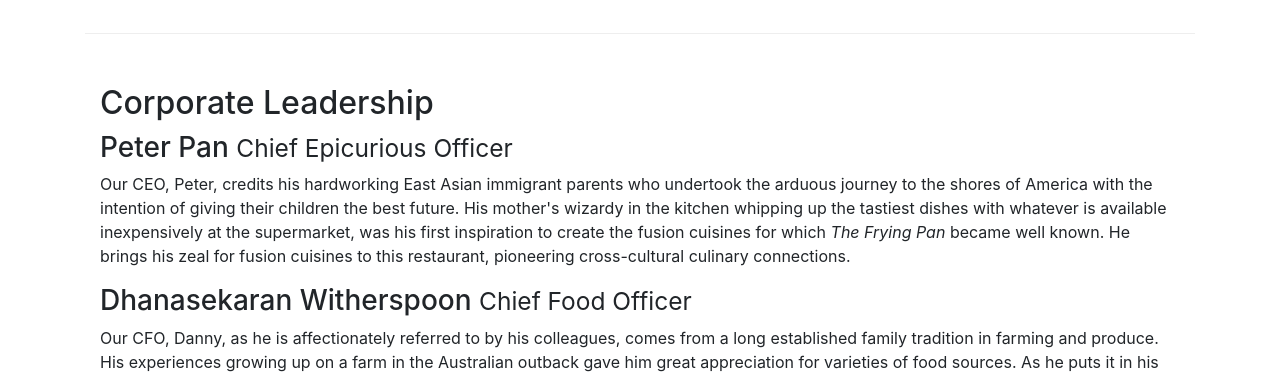
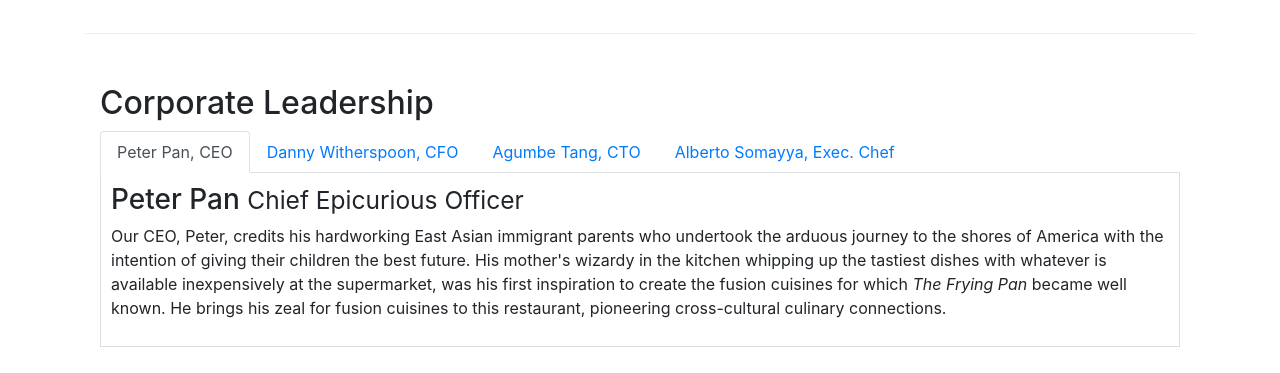
Before and after one commit to Shorjail/bootstrap4, a plain HTML site: page aboutus.html in a window 1280 px wide. Shown: the part 940-1313 px from the top of the page. Drawn offline with nearby package versions, Linux system fonts and the light colour scheme.

Commit message:
Navigation Tabs

```diff
--- a/aboutus.html
+++ b/aboutus.html
@@ -120,14 +120,51 @@
         <div class="row row-content">
             <div class="col-12 ">
                 <h2>Corporate Leadership</h2>
+
+                <ul class="nav nav-tabs">
+
+                    <li class="nav-item">
+                        <a class="nav-link active" href="#peter"
+                        role="tab" data-toggle="tab">Peter Pan, CEO</a>
+                    </li>
+                    <li class="nav-item">
+                        <a class="nav-link " href="#danny"
+                        role="tab" data-toggle="tab">Danny Witherspoon, CFO</a>
+                    </li>
+                    <li class="nav-item">
+                        <a class="nav-link " href="#agumbe"
+                        role="tab" data-toggle="tab">Agumbe Tang, CTO</a>
+                    </li>
+                    <li class="nav-item">
+                        <a class="nav-link " href="#alberto"
+                        role="tab" data-toggle="tab">Alberto Somayya, Exec. Chef</a>
+                    </li>
+
+                </ul>
+                <div class="tab-content">
+
+                    <div id="peter" role="tabpanel" class="tab-pane fade show active">
                         <h3>Peter Pan <small>Chief Epicurious Officer</small></h3>
                     <p class="d-none d-sm-block">Our CEO, Peter, credits his hardworking East Asian immigrant parents who undertook the arduous journey to the shores of America with the intention of giving their children the best future. His mother's wizardy in the kitchen whipping up the tastiest dishes with whatever is available inexpensively at the supermarket, was his first inspiration to create the fusion cuisines for which <em>The Frying Pan</em> became well known. He brings his zeal for fusion cuisines to this restaurant, pioneering cross-cultural culinary connections.</p>
+                    </div>
+                    <div id="danny" role="tabpanel" class="tab-pane fade  ">
                         <h3>Dhanasekaran Witherspoon <small>Chief Food Officer</small></h3>
                     <p class="d-none d-sm-block">Our CFO, Danny, as he is affectionately referred to by his colleagues, comes from a long established family tradition in farming and produce. His experiences growing up on a farm in the Australian outback gave him great appreciation for varieties of food sources. As he puts it in his own words, <em>Everything that runs, wins, and everything that stays, pays!</em></p>
+                    </div>
+                    <div id="agumbe" role="tabpanel" class="tab-pane fade  ">
                         <h3>Agumbe Tang <small>Chief Taste Officer</small></h3>
                     <p class="d-none d-sm-block">Blessed with the most discerning gustatory sense, Agumbe, our CTO, personally ensures that every dish that we serve meets his exacting tastes. Our chefs dread the tongue lashing that ensues if their dish does not meet his exacting standards. He lives by his motto, <em>You click only if you survive my lick.</em></p>
+                    </div>
+                    <div id="alberto" role="tabpanel" class="tab-pane fade  ">
                         <h3>Alberto Somayya <small>Executive Chef</small></h3>
                     <p class="d-none d-sm-block">Award winning three-star Michelin chef with wide International experience having worked closely with whos-who in the culinary world, he specializes in creating mouthwatering Indo-Italian fusion experiences. He says, <em>Put together the cuisines from the two craziest cultures, and you get a winning hit! Amma Mia!</em></p>
+                    </div>
+
+
+
+
+                </div>
+
             </div>
        </div>
        <div class="row row-content">
--- a/css/styles.css
+++ b/css/styles.css
@@ -56,3 +56,11 @@ footer .btn-social {
 
     background-color: #fdc02f;
 }
+
+.tab-content {
+
+    border-left: 1px solid #ddd;
+    border-right: 1px solid #ddd;
+    border-bottom: 1px solid #ddd;
+    padding: 10px;
+}
```
Lines whose indentation alone changed are shown as unchanged.
